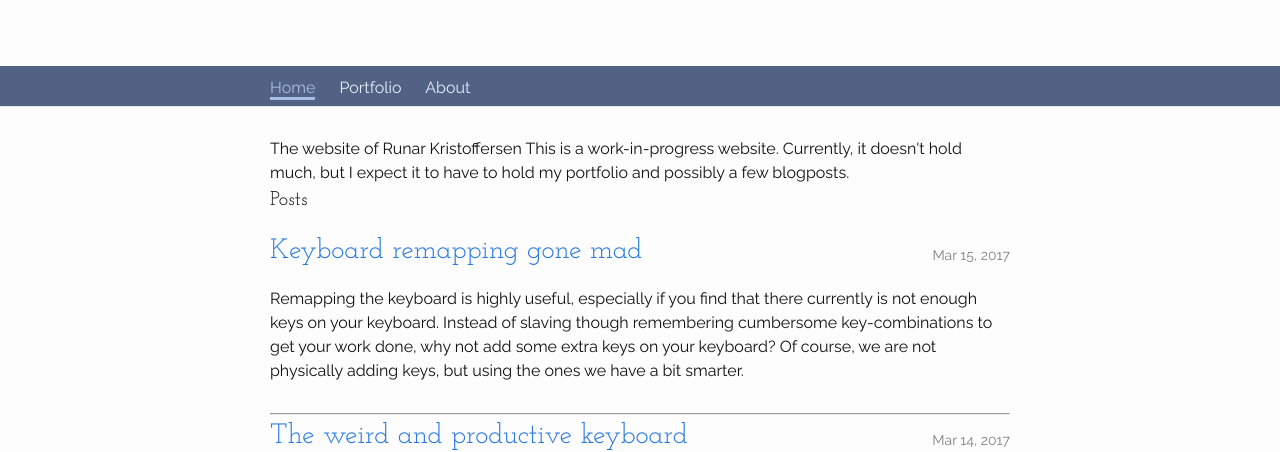
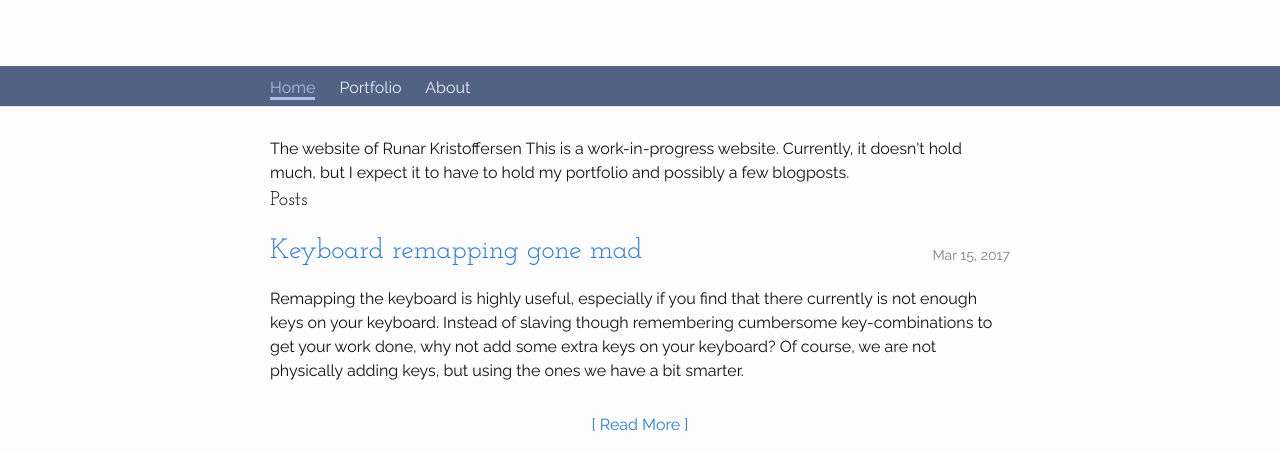
Before and after one commit to runar-rkmedia/runar_web_source, a Jekyll site: the page built from index.md, in a window 1280 px wide, cut to the strip 0-452 px from the top of the page. Built offline with Jekyll 4.4.1, drawn with Linux system fonts in a browser that asks for light colours.

Commit message:
Read-more button

```diff
--- a/_layouts/home.html
+++ b/_layouts/home.html
@@ -26,6 +26,9 @@ layout: default
         {% endif %}
         <p>{{ post.excerpt | markdownify }}</p>
       </li>
+      <li class="center">
+        <a class="post-read-more" href="{{ post.url | relative_url }}">[ Read More ]</a>
+      </li>
       <hr>
     {% endfor %}
   </ul>
```
